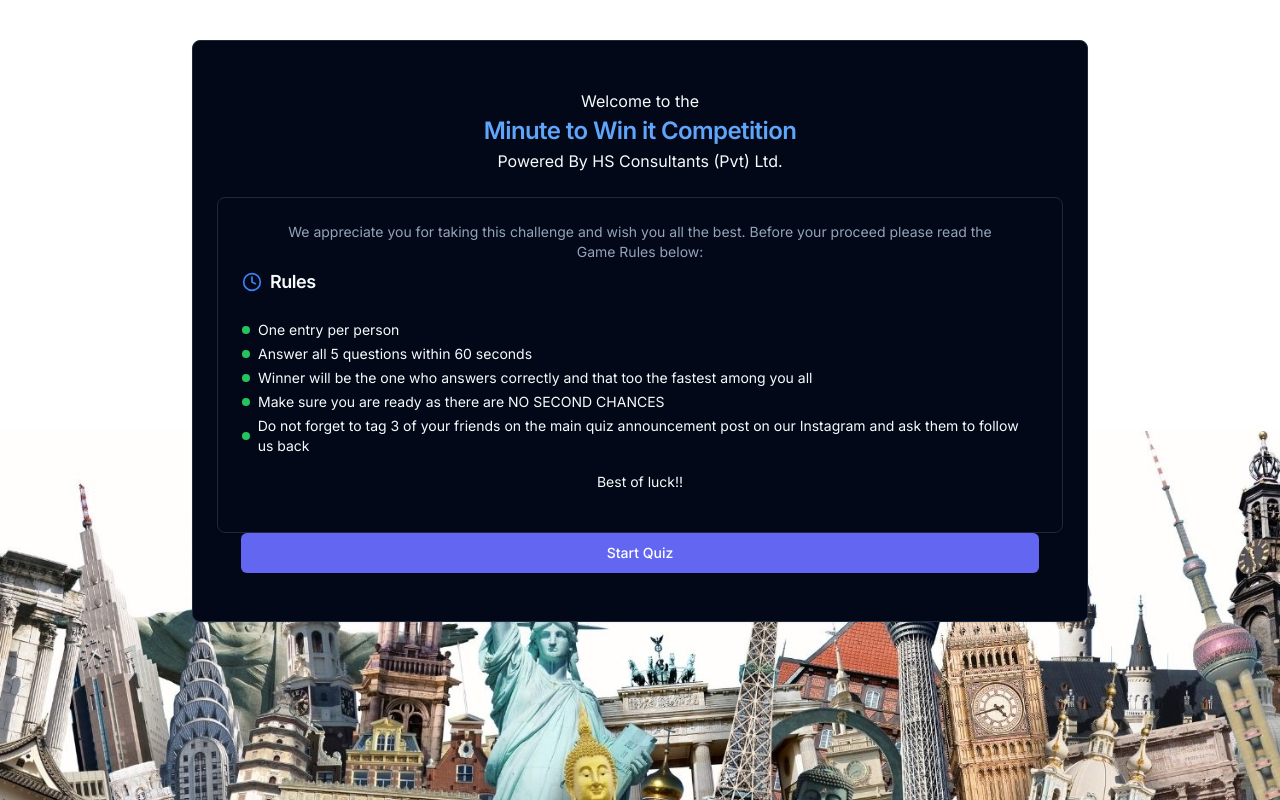
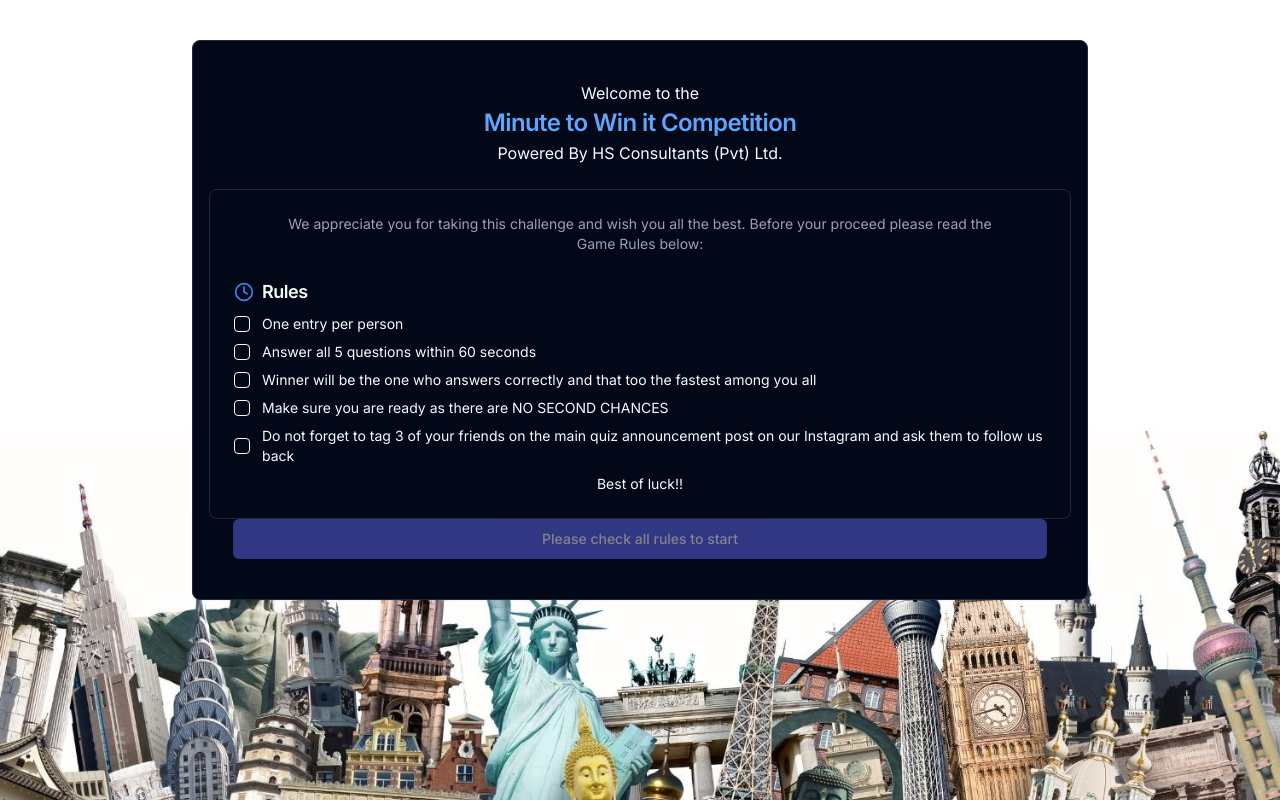
Before and after one commit to hsmaha/Admin_portal, a Next.js app: page / in a window 1280 px wide. Built offline with nearby package versions, Linux system fonts and the light colour scheme.

Commit message:
update 10/25/2025

```diff
--- a/components/battle/battle-mode-selection.tsx
+++ b/components/battle/battle-mode-selection.tsx
@@ -9,7 +9,15 @@ import { Tabs, TabsContent, TabsList, TabsTrigger } from "@/components/ui/tabs";
 import { Clock, Globe, ListChecks, Lock, Swords, Trophy, Users } from "lucide-react";
 import { useState } from "react";
 import { BattleState } from "./battle-page";
+import { Checkbox } from "@/components/ui/checkbox";
 
+const rules = [
+  "One entry per person",
+  "Answer all 5 questions within 60 seconds",
+  "Winner will be the one who answers correctly and that too the fastest among you all",
+  "Make sure you are ready as there are NO SECOND CHANCES",
+  "Do not forget to tag 3 of your friends on the main quiz announcement post on our Instagram and ask them to follow us back",
+];
 interface BattleModeSelectionProps {
   onModeSelect: (mode: "1v1" | "group", type: "public" | "private", settings: Partial<BattleState>) => void;
 }
@@ -23,8 +31,20 @@ export function BattleModeSelection({ onModeSelect }: BattleModeSelectionProps)
   const [totalQuestions, setTotalQuestions] = useState<number>(10);
   const [roomCode, setRoomCode] = useState<string>("");
 
-  const handleStartBattle = () => {
 
+  // ✅ Rules checklist state
+
+  const [checkedRules, setCheckedRules] = useState<boolean[]>(Array(rules.length).fill(false));
+
+  const allChecked = checkedRules.every(Boolean);
+
+  const toggleRule = (index: number) => {
+    const updated = [...checkedRules];
+    updated[index] = !updated[index];
+    setCheckedRules(updated);
+  };
+const handleStartBattle = () => {
+    if (!allChecked) return;
     onModeSelect(activeTab, battleType, {
       category: category !== "random" ? category : undefined,
       difficulty,
@@ -34,6 +54,17 @@ export function BattleModeSelection({ onModeSelect }: BattleModeSelectionProps)
     });
   };
 
+  // const handleStartBattle = () => {
+
+  //   onModeSelect(activeTab, battleType, {
+  //     category: category !== "random" ? category : undefined,
+  //     difficulty,
+  //     timePerQuestion,
+  //     totalQuestions,
+  //     roomCode: battleType === "private" ? roomCode : undefined,
+  //   });
+  // };
+
   return (
     <div className="max-w-4xl mx-auto">
 
@@ -42,7 +73,7 @@ export function BattleModeSelection({ onModeSelect }: BattleModeSelectionProps)
 
 
         <TabsContent value="1v1" className="space-y-6">
-          <Card className="p-6">
+          <Card className="p-4">
             <CardHeader>
               <h3 className="text-center">Welcome to the </h3>
 
@@ -57,14 +88,31 @@ export function BattleModeSelection({ onModeSelect }: BattleModeSelectionProps)
              <Card>
           <CardHeader className="pb-2">
               <CardDescription className="text-center">We appreciate you for taking this challenge and wish you all the best. Before your proceed please read the Game Rules below:</CardDescription>
-            <CardTitle className="text-lg flex items-center gap-2">
+          </CardHeader>
+          <CardContent>
+            <CardTitle className="mb-2 text-lg flex items-center gap-2">
 
               <Clock className="h-5 w-5 text-blue-500" />
                Rules
             </CardTitle>
-          </CardHeader>
-          <CardContent>
-            <ul className="space-y-1 text-sm">
+            <ul className="space-y-2 text-sm">
+                  {rules.map((rule, index) => (
+                    <li key={index} className="flex items-center gap-3">
+                      <Checkbox
+                        id={`rule-${index}`}
+                        checked={checkedRules[index]}
+                        onCheckedChange={() => toggleRule(index)}
+                      />
+                      <label htmlFor={`rule-${index}`} className="cursor-pointer select-none">
+                        {rule}
+                      </label>
+                    </li>
+                  ))}
+                   <li className="text-center gap-2">
+                <div className="">Best of luck!!</div>
+              </li>
+                </ul>
+            {/* <ul className="space-y-1 text-sm">
               <li className="flex items-center gap-2">
                 <div className="h-2 w-2 rounded-full bg-green-500"></div>
                 <span>One entry per person</span>
@@ -89,15 +137,15 @@ export function BattleModeSelection({ onModeSelect }: BattleModeSelectionProps)
                 <div className="m-4">Best of luck!!</div>
               </li>
 
-            </ul>
+            </ul> */}
           </CardContent>
         </Card>
 
 
 
             <CardFooter>
-              <Button onClick={handleStartBattle} className="w-full">
-                Start Quiz
+              <Button onClick={handleStartBattle} className="w-full" disabled={!allChecked}>
+                {allChecked ? "Start Quiz" : "Please check all rules to start"}
               </Button>
             </CardFooter>
           </Card>
--- a/components/battle/battle-page.tsx
+++ b/components/battle/battle-page.tsx
@@ -231,7 +231,7 @@ useEffect(() => {
     <h2 className="text-2xl font-bold text-green-600 mb-4">
       🎉 You have already submitted your quiz!
     </h2>
-    <p className="text-gray-700">Your responses are already recorded for this token.</p>
+    <p className="text-gray-700">Your quiz responses are safely recorded and cannot be changed.</p>
   </div>
 )}
       {stage === "selection" && <BattleModeSelection onModeSelect={handleModeSelect} />}
--- a/tsconfig.json
+++ b/tsconfig.json
@@ -4,11 +4,12 @@
     "allowJs": true,
     "target": "ES6",
     "skipLibCheck": true,
+    "types": ["node", "react", "react-dom"],
     "strict": true,
     "noEmit": true,
     "esModuleInterop": true,
     "module": "esnext",
-    "moduleResolution": "bundler",
+    "moduleResolution": "node",
     "resolveJsonModule": true,
     "isolatedModules": true,
     "jsx": "preserve",
```
Also changed, not shown: 2 other files (tests, documents, lock files or other folders).
